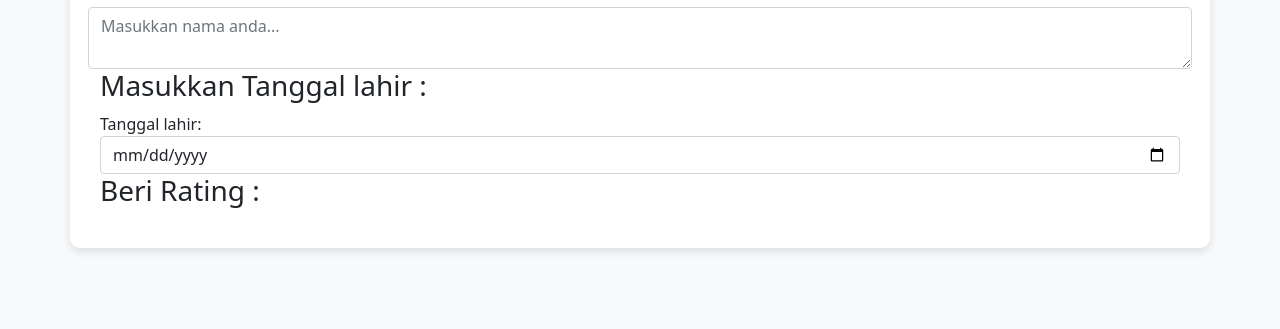
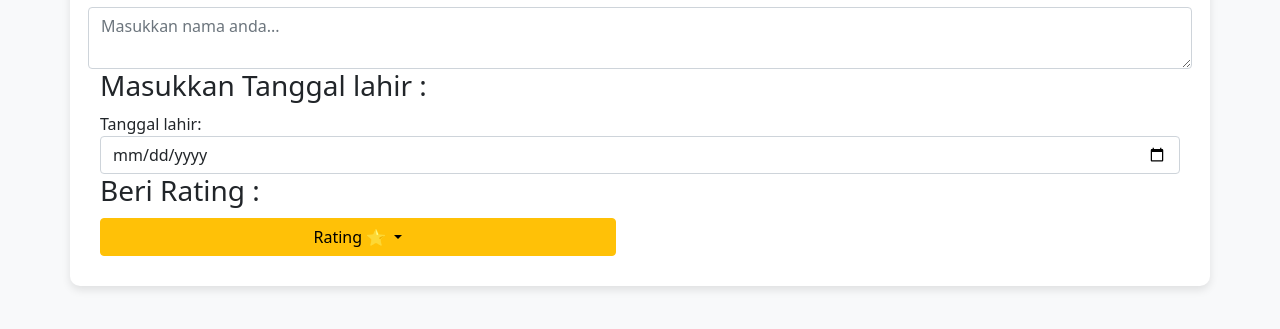
Before and after one commit to DimasCW/163_ExeDua, a plain HTML site: page page2.html in a window 1280 px wide. Shown: the part 185-514 px from the top of the page. Drawn offline with nearby package versions, Linux system fonts and the light colour scheme.

Commit message:
menambah label rating

```diff
--- a/page2.html
+++ b/page2.html
@@ -55,3 +55,7 @@
         </div>
         <div class="row w-50">
             <div class="btn-group">
+                <button type="button" class="btn btn-warning dropdown-toggle" data-bs-toggle="dropdown" aria-expanded="false">
+                  Rating ⭐
+                </button>
+                <ul class="dropdown-menu">
```
